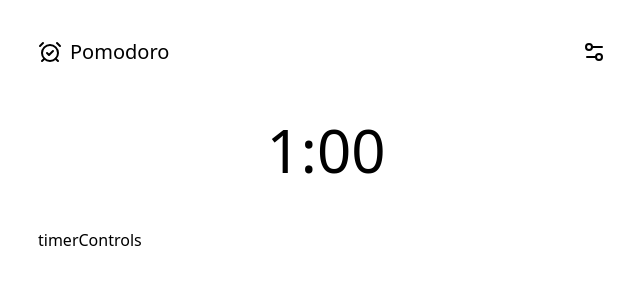
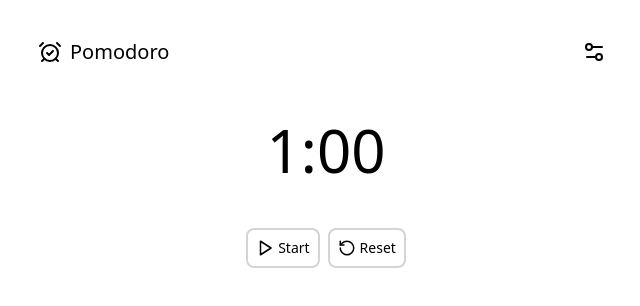
Before and after one commit to mattchastain/pomodoro, a React (Vite) app: page / in a window 1280 px wide. Shown: the top 306 px of the page, without its empty margins (314-954 px from the left). Built offline with nearby package versions, Linux system fonts and the light colour scheme.

Commit message:
create Props interface, create toggleTimerActive with useCallback, create two buttons for start/stop + reset

```diff
--- a/src/components/timerControls/timerControls.tsx
+++ b/src/components/timerControls/timerControls.tsx
@@ -1,3 +1,36 @@
-export function TimerControls() {
-	return <div>timerControls</div>;
+import { Pause, Play, RotateCcw } from 'lucide-react';
+import { useCallback } from 'react';
+import { Button } from '../button/button';
+
+interface TimerControlsProps {
+	timerActive: boolean;
+	setTimerActive: (active: boolean) => void;
+	resetTimer: () => void;
 }
+
+export function TimerControls({
+	timerActive,
+	setTimerActive,
+	resetTimer,
+}: TimerControlsProps) {
+	const toggleTimerActive = useCallback(() => {
+		setTimerActive(!timerActive);
+	}, [timerActive]);
+
+	return (
+		<div className='flex items-center justify-center gap-2'>
+			<Button
+				label={timerActive ? 'Pause' : 'Start'}
+				icon={timerActive ? Pause : Play}
+				onClick={toggleTimerActive}
+				variant='outline'
+			/>
+			<Button
+				icon={RotateCcw}
+				label='Reset'
+				onClick={resetTimer}
+				variant='outline'
+			/>
+		</div>
+	);
+}
```
